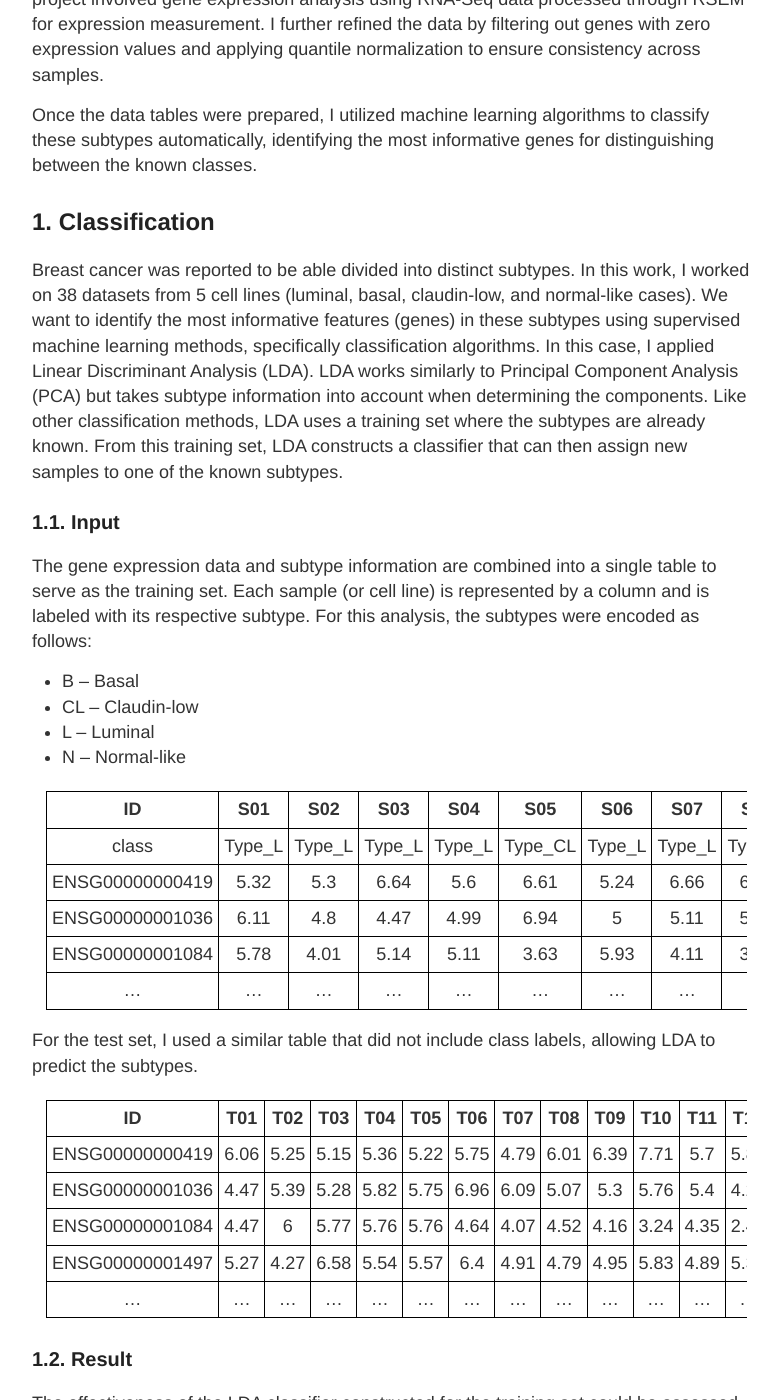
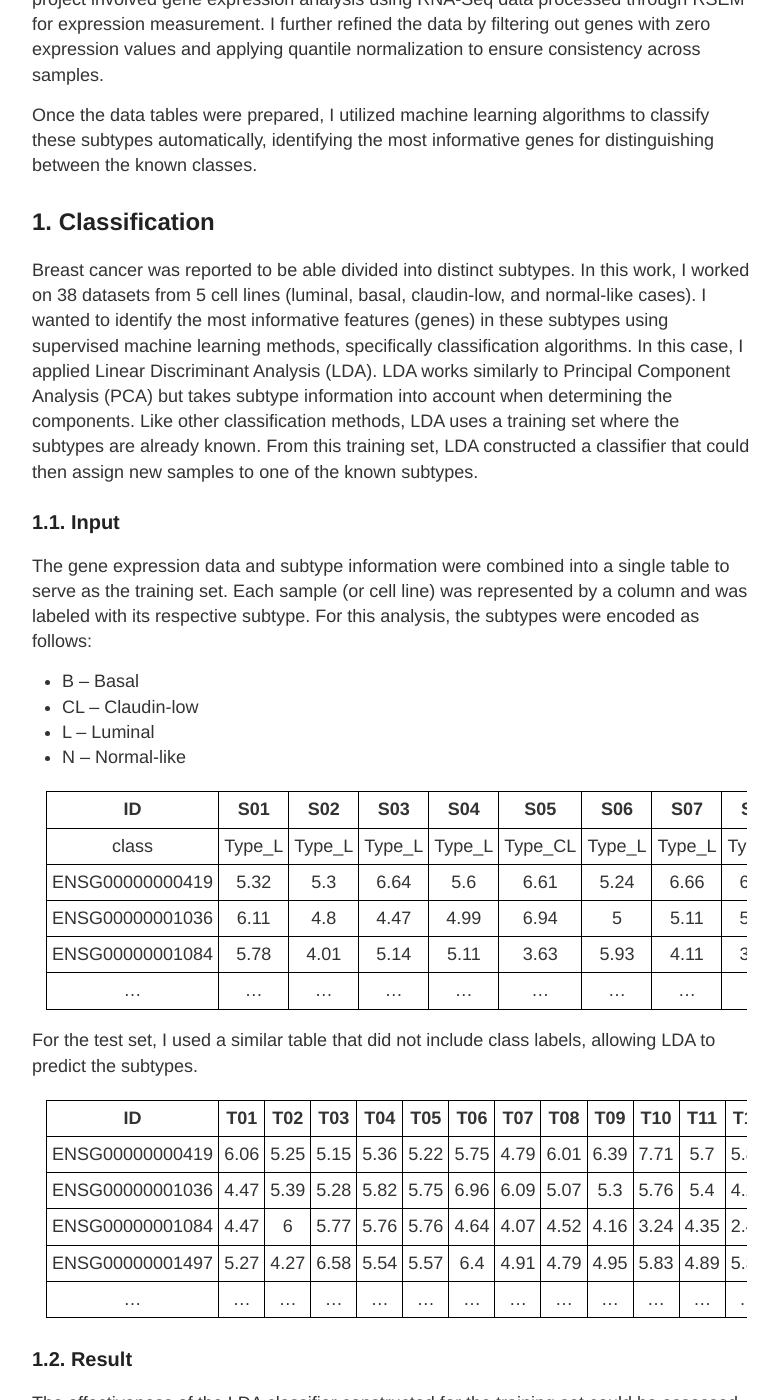
Before and after one commit to vanngocthuyla/vanngocthuyla.github.io, a Jekyll site: the page built from posts/ML/supervised.md, in a window 1280 px wide and 1400 px high, scrolled down 352 px. Shown: the whole window, without its empty margins (248-1027 px from the left). Built offline with Jekyll 4.4.1, drawn with Linux system fonts in a browser that asks for light colours; our own code applies the rules of GitHub Pages for plain Markdown files; some of the changed text lies outside the part shown.

Commit message:
Update supervised.md

```diff
--- a/posts/ML/supervised.md
+++ b/posts/ML/supervised.md
@@ -4,11 +4,11 @@ Once the data tables were prepared, I utilized machine learning algorithms to cl
 
 ## 1. Classification
 
-Breast cancer was reported to be able divided into distinct subtypes. In this work, I worked on 38 datasets from 5 cell lines (luminal, basal, claudin-low, and normal-like cases). We want to identify the most informative features (genes) in these subtypes using supervised machine learning methods, specifically classification algorithms. In this case, I applied Linear Discriminant Analysis (LDA). LDA works similarly to Principal Component Analysis (PCA) but takes subtype information into account when determining the components. Like other classification methods, LDA uses a training set where the subtypes are already known. From this training set, LDA constructs a classifier that can then assign new samples to one of the known subtypes.
+Breast cancer was reported to be able divided into distinct subtypes. In this work, I worked on 38 datasets from 5 cell lines (luminal, basal, claudin-low, and normal-like cases). I wanted to identify the most informative features (genes) in these subtypes using supervised machine learning methods, specifically classification algorithms. In this case, I applied Linear Discriminant Analysis (LDA). LDA works similarly to Principal Component Analysis (PCA) but takes subtype information into account when determining the components. Like other classification methods, LDA uses a training set where the subtypes are already known. From this training set, LDA constructed a classifier that could then assign new samples to one of the known subtypes.
 
 ### 1.1. Input
 
-The gene expression data and subtype information are combined into a single table to serve as the training set. Each sample (or cell line) is represented by a column and is labeled with its respective subtype. For this analysis, the subtypes were encoded as follows:
+The gene expression data and subtype information were combined into a single table to serve as the training set. Each sample (or cell line) was represented by a column and was labeled with its respective subtype. For this analysis, the subtypes were encoded as follows:
 
 - B  – Basal
 - CL – Claudin-low
@@ -35,13 +35,13 @@ For the test set, I used a similar table that did not include class labels, allo
 
 ### 1.2. Result
 
-The effectiveness of the LDA classifier constructed for the training set could be assessed by examining the results presented in LDA_plot. For example, the first two axes achieve a separation of type N (Normal-like) and type CL (Claudin-low).
+The effectiveness of the LDA classifier constructed for the training set could be assessed by examining the results presented in LDA_plot. For example, the first two axes achieved a separation of type N (Normal-like) and type CL (Claudin-low).
 
 **LDA plot**
 
 <img src='https://vanngocthuyla.github.io/images/ML/LDA_plot.jpg' width="800">
 
-Another results provided by LDA is the confusion matrix, which presents the predicted classifications in rows against the actual classifications in columns. The diagonal elements represent the number of correct predictions (true positives), while the values above the diagonal indicate true observations that were not predicted (false negatives), and those below represent predictions that were incorrect (false positives). According to this matrix, the classification accuracy for the training set around 87%.
+Another results provided by LDA was the confusion matrix, which presents the predicted classifications in rows against the actual classifications in columns. The diagonal elements represented the number of correct predictions (true positives), while the values above the diagonal indicate true observations that were not predicted (false negatives), and those below represent predictions that were incorrect (false positives). According to this matrix, the classification accuracy for the training set was around 87%.
 
 **Prediction result**
 
@@ -75,7 +75,7 @@ In addition to LDA, various classification methods, including [Support Vector Ma
 
 ### 2. Feature Selection
 
-One effective method for this is stepwise feature selection. Similar to LDA, this approach begins by testing individual features and selecting the one that provides the best classification quality for the training set. The process then evaluates pairs of features, where the first feature is the previously selected one, and identifies the pair that yields the highest classification accuracy. This method continues with triples, quadruples, and so forth. Although this greedy strategy may not be optimal, it delivers results within a reasonable timeframe.
+One effective method for this was stepwise feature selection. Similar to LDA, this approach begins by testing individual features and selecting the one that provides the best classification quality for the training set. The process then evaluates pairs of features, where the first feature is the previously selected one, and identifies the pair that yields the highest classification accuracy. This method continues with triples, quadruples, and so forth. Although this greedy strategy may not be optimal, it delivers results within a reasonable timeframe.
 
 ### 2.1. Input
 
@@ -83,7 +83,7 @@ To implement this, I utilized the swLDA (step-wise LDA) algorithm, using the sam
 
 ### 2.2. Result
 
-Unlike LDA, swLDA requires an additional parameter called Niveau, which determines the stopping criterion. This parameter should be adjusted based on the size of the transcriptome; in this case, with nearly 7,000 genes, I set it to 0.0005.
+Unlike LDA, swLDA required an additional parameter called Niveau, which determines the stopping criterion. This parameter should be adjusted based on the size of the transcriptome; in this case, with nearly 7,000 genes, I set it to 0.0005.
 
 **Prediction result**
 
```
